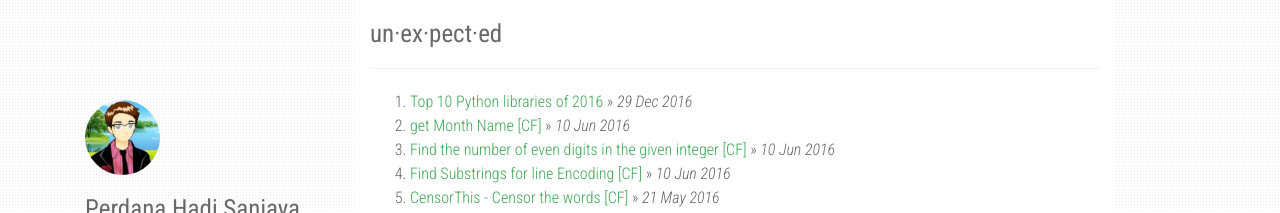
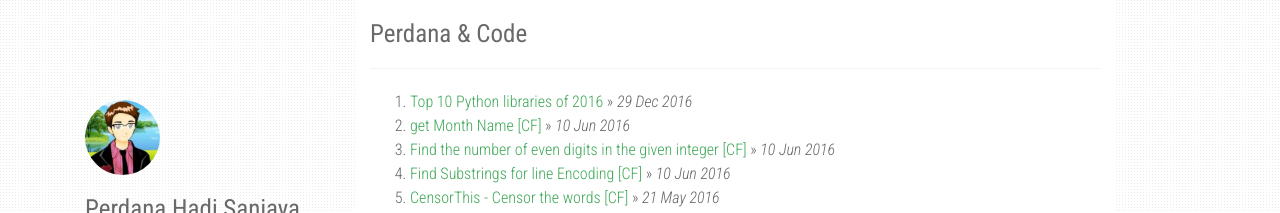
Before and after one commit to ceroberoz/firebase-blog, a Jekyll site: the page built from index.html, in a window 1280 px wide. Shown: the top 213 px of the page. Built offline with Jekyll 4.4.1, drawn with Linux system fonts in a browser that asks for light colours; nearby versions of some CDN libraries; the list of posts is cut into pages by our own code.

Commit message:
Revert "anu"
This reverts commit 3917cf43b335000f96763c3e5bfd121432ed2c27.

```diff
--- a/_config.yml
+++ b/_config.yml
@@ -1,5 +1,5 @@
-title: un·ex·pect·ed
-description: an unexpected change in code
+title: Perdana & Code
+description: Unlimited Code Works
 author: Perdana Hadi Sanjaya
 github: https://github.com/ceroberoz
 about: Full Stack Backend Developer, Linux Enthusiast & Experimental Developer
```
Also changed, not shown: .travis.yml.
